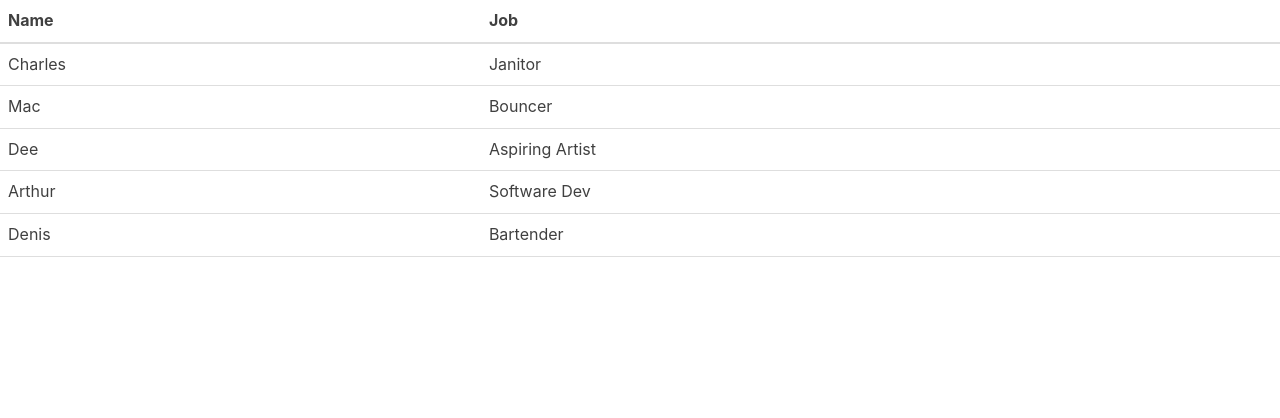
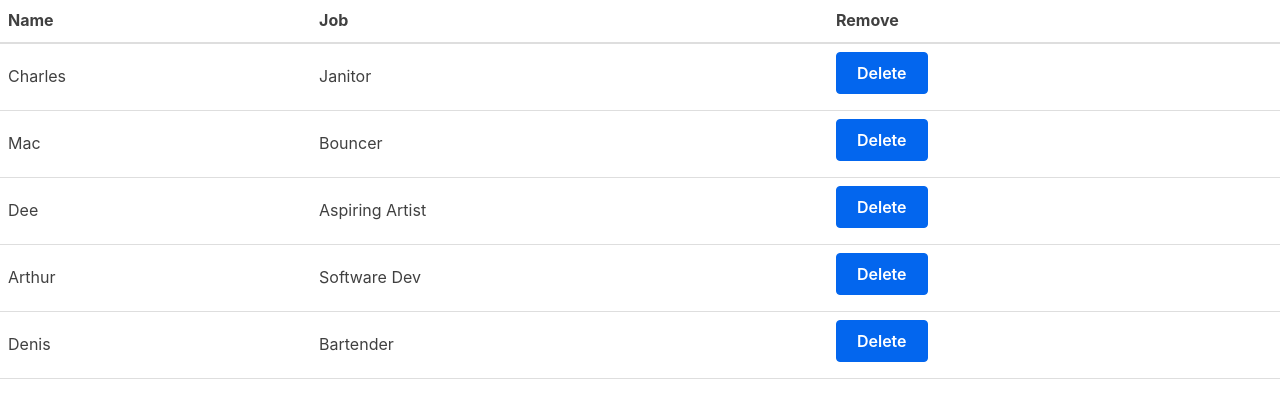
Before and after one commit to arthurarty/react-tutorial, a React (Create React App) app: page / in a window 1280 px wide. Shown: the top 418 px of the page. Built offline with nearby package versions, Linux system fonts and the light colour scheme.

Commit message:
ft(state) - introduce use of state.

```diff
--- a/src/App.js
+++ b/src/App.js
@@ -2,8 +2,8 @@
 import Table from './Table'
 
 class App extends Component {
-  render() {
-    const characters = [
+  state = {
+    characters: [
       {
         name: 'Charles',
         job: 'Janitor'
@@ -24,10 +24,25 @@
         name: 'Denis',
         job: 'Bartender'
       },
-    ]
+    ],
+  };
+
+  removeCharacter = index => {
+    const { characters } = this.state
+
+    this.setState({
+      characters: characters.filter((character, i) => {
+        return i !== index;
+      })
+    })
+  }
+
+  render() {
+    const { characters } = this.state
+
     return (
       <div className="Container">
-          <Table characterData={characters} />
+          <Table characterData={characters} removeCharacter={this.removeCharacter} />
       </div>
     )
   }
--- a/src/Table.js
+++ b/src/Table.js
@@ -10,6 +10,9 @@
         <th>
             Job
         </th>
+        <th>
+          Remove
+        </th>
       </tr>
     </thead>
   )
@@ -21,6 +24,9 @@
       <tr key={index}>
         <td>{row.name}</td>
         <td>{row.job}</td>
+        <td>
+          <button onClick={() => props.removeCharacter(index)}>Delete</button>
+        </td>
       </tr>
     )
   })
@@ -29,12 +35,12 @@
 
 class Table extends Component {
   render() {
-    const { characterData } = this.props
+    const { characterData, removeCharacter } = this.props
 
     return (
       <table>
         <TableHeader />
-        <TableBody characterData={ characterData } />
+        <TableBody characterData={characterData} removeCharacter={removeCharacter}/>
       </table>
     )
   }
```
